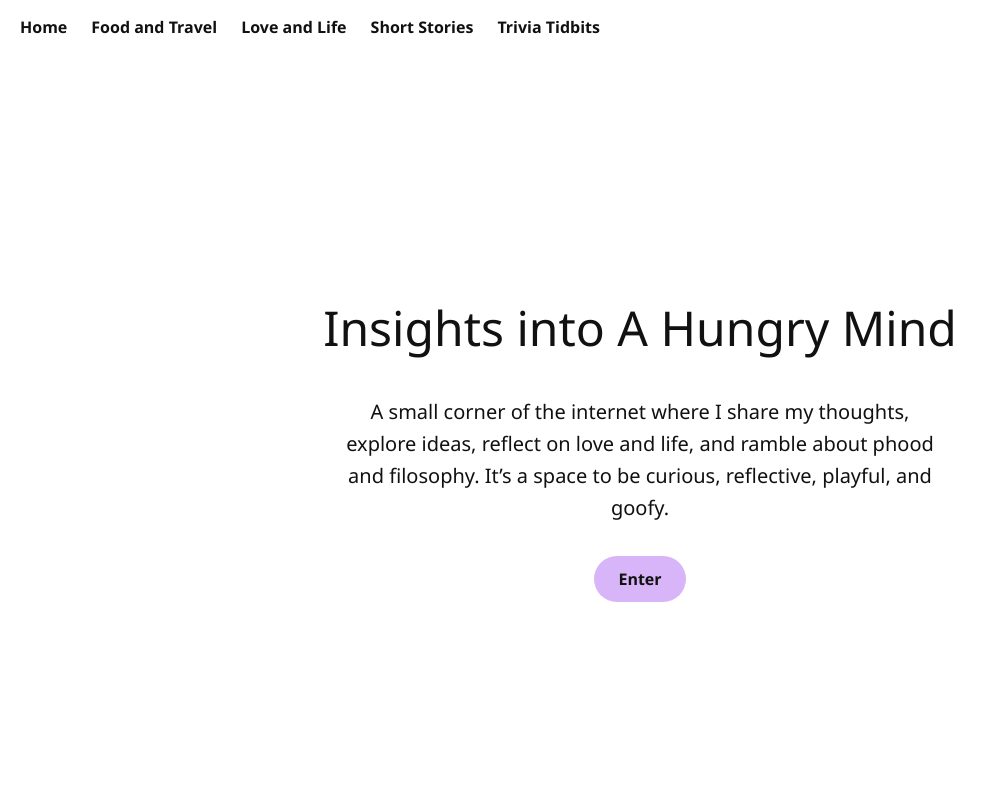
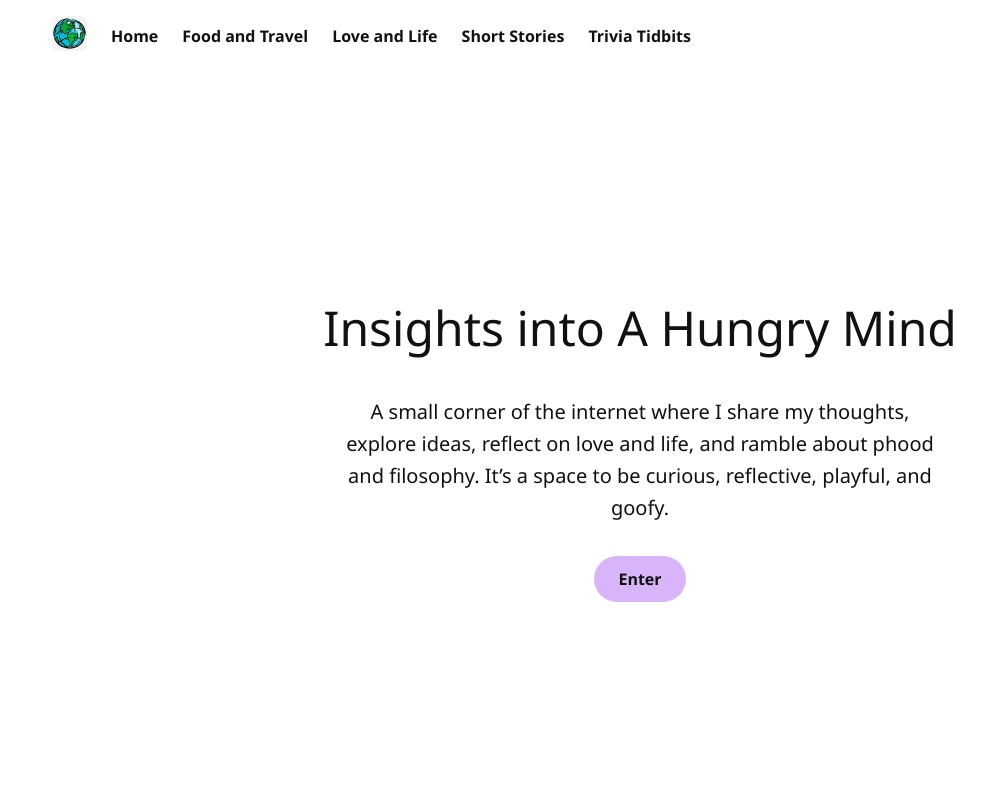
Before and after one commit to ahungrymind/ahungrymind.github.io, a plain HTML site: page index2.html in a window 1280 px wide. Shown: the top 800 px of the page, without its empty margins (0-995 px from the left). Drawn offline with Linux system fonts and the light colour scheme.

Commit message:
udpate nav

```diff
--- a/index2.html
+++ b/index2.html
@@ -143,6 +143,11 @@
 <body>
 
   <nav>
+    <div class="nav-logo">
+      <a href="https://ahungrymind.github.io/">
+        <img src="/download.jpg" alt="Logo" />
+      </a>
+    </div>
     <a href="https://ahungrymind.github.io/">Home</a>
     <a href="https://ahungrymind.github.io/yumandfun/">Food and Travel</a>
     <a href="https://ahungrymind.github.io/reflect/">Love and Life</a>
```
